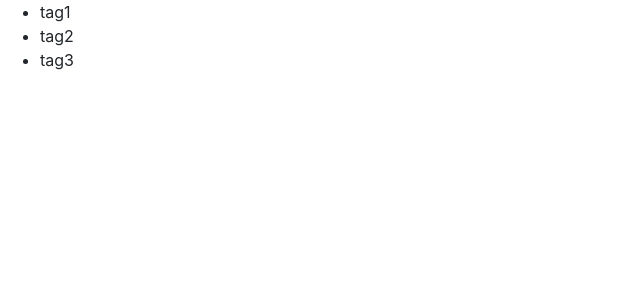
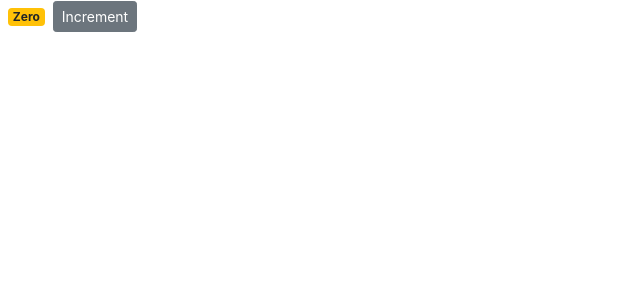
Before and after one commit to sheilambadi/learn-react-mosh, a React (Create React App) app: page / in a window 1280 px wide. Shown: the top 300 px of the page, without its empty margins (0-640 px from the left). Built offline with nearby package versions, Linux system fonts and the light colour scheme.

Commit message:
Handle event

```diff
--- a/src/components/counter.jsx
+++ b/src/components/counter.jsx
@@ -7,21 +7,31 @@ class Counter extends Component {
     tags: ["tag1", "tag2", "tag3"]
   };
 
+  handleIncrement() {
+    console.log("Increment clicked!");
+  }
+
   render() {
     return (
       <React.Fragment>
         {/* <img src={this.state.imageUrl} alt="No Image" /> */}
-        {/* <span className={this.getBadgeClass()}>{this.formatCount()}</span>
-        <button className="btn btn-secondary btn-sm">Click me</button>
-        <ul>
+        <span className={this.getBadgeClass()}>{this.formatCount()}</span>
+        <button
+          onClick={this.handleIncrement}
+          className="btn btn-secondary btn-sm"
+        >
+          Increment
+        </button>
+
+        {/* <ul>
           {this.state.tags.map(tag => (
             <li key={tag}>{tag}</li>
           ))}
         </ul> */}
 
-        {this.state.tags.length === 0 && "No tags to display"}
+        {/* {this.state.tags.length === 0 && "No tags to display"}
 
-        {this.renderTags()}
+        {this.renderTags()} */}
       </React.Fragment>
     );
   }
```
